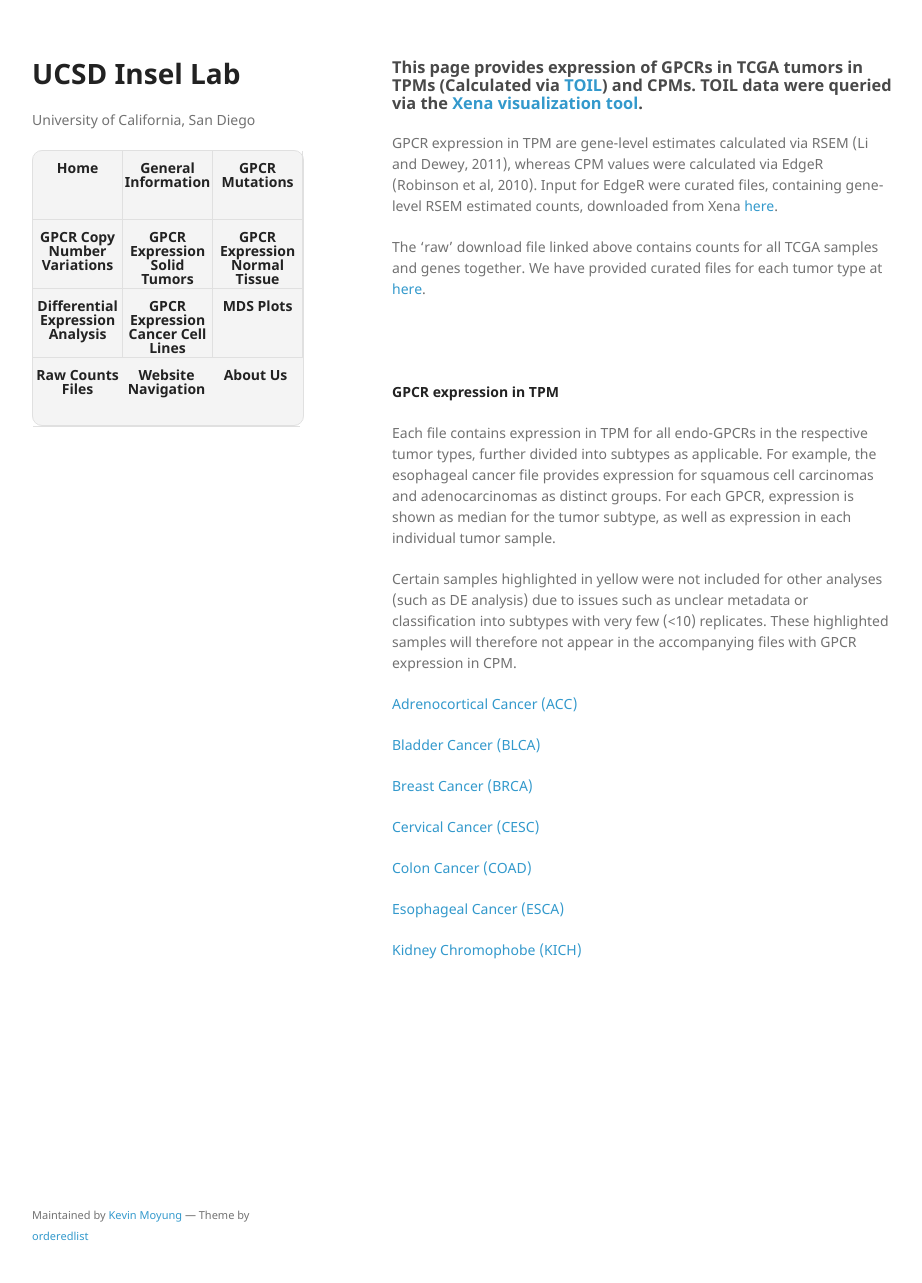
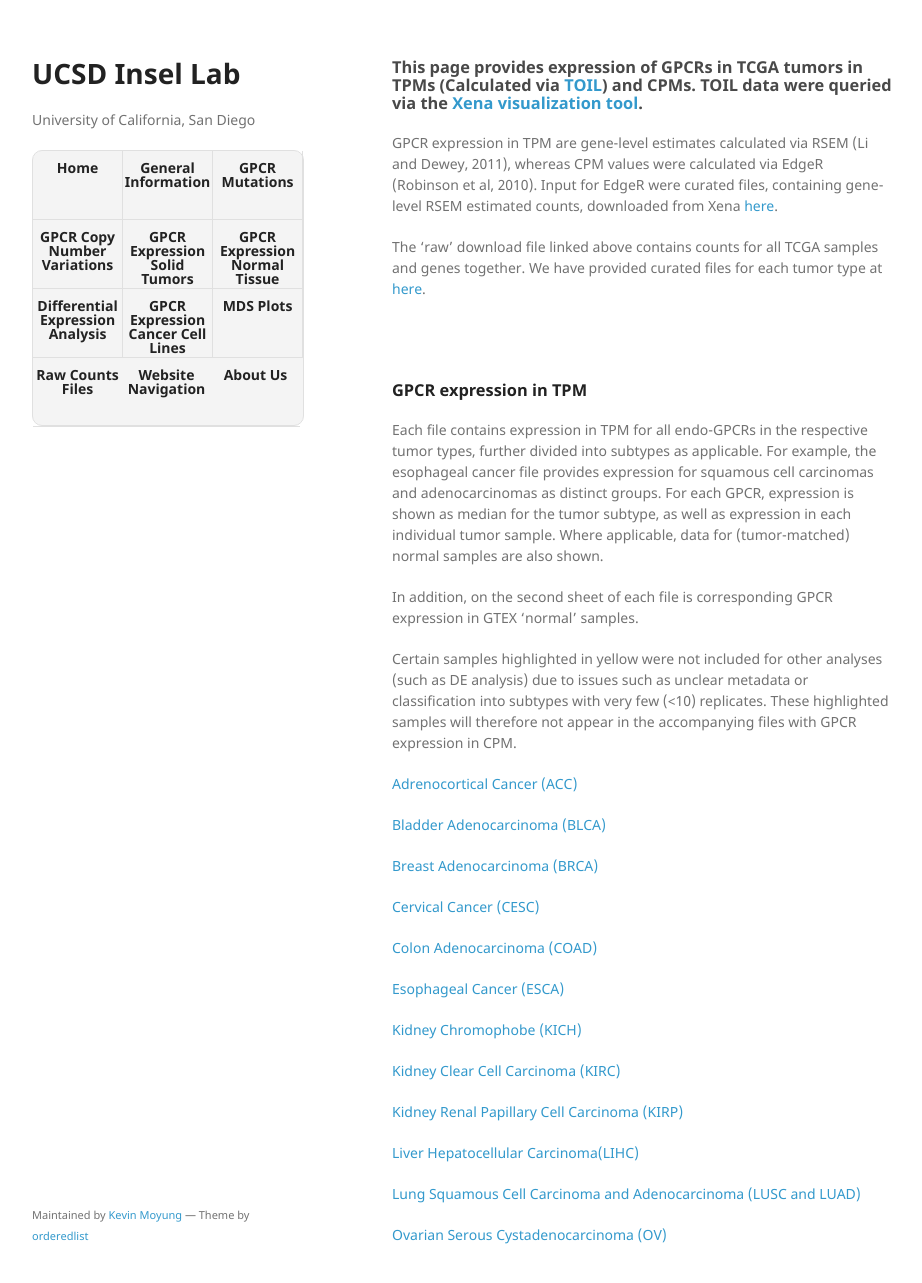
Before and after one commit to insellab/insellab.github.io, a Jekyll site: the page built from gpcr_tcga_exp.md, in a window 1280 px wide and 1315 px high. Shown: the top 1283 px of the window, without its empty margins (178-1100 px from the left). Built offline with Jekyll 4.4.1, drawn with Linux system fonts in a browser that asks for light colours; our own code applies the rules of GitHub Pages for plain Markdown files.

Commit message:
Update gpcr_tcga_exp.md

```diff
--- a/gpcr_tcga_exp.md
+++ b/gpcr_tcga_exp.md
@@ -12,23 +12,35 @@ The 'raw' download file linked above contains counts for all TCGA samples and ge
 
 <br/><br/>
 
-**GPCR expression in TPM**
+### **GPCR expression in TPM**
 
-Each file contains expression in TPM for all endo-GPCRs in the respective tumor types, further divided into subtypes as applicable. For example, the esophageal cancer file provides expression for squamous cell carcinomas and adenocarcinomas as distinct groups. For each GPCR, expression is shown as median for the tumor subtype, as well as expression in each individual tumor sample.
+Each file contains expression in TPM for all endo-GPCRs in the respective tumor types, further divided into subtypes as applicable. For example, the esophageal cancer file provides expression for squamous cell carcinomas and adenocarcinomas as distinct groups. For each GPCR, expression is shown as median for the tumor subtype, as well as expression in each individual tumor sample. Where applicable, data for (tumor-matched) normal samples are also shown.
+
+In addition, on the second sheet of each file is corresponding GPCR expression in GTEX 'normal' samples.
 
 Certain samples highlighted in yellow were not included for other analyses (such as DE analysis) due to issues such as unclear metadata or classification into subtypes with very few (<10) replicates. These highlighted samples will therefore not appear in the accompanying files with GPCR expression in CPM.
 
 
 [Adrenocortical Cancer (ACC)]()
 
-[Bladder Cancer (BLCA)]()
+[Bladder Adenocarcinoma (BLCA)]()
 
-[Breast Cancer (BRCA)]()
+[Breast Adenocarcinoma (BRCA)]()
 
 [Cervical Cancer (CESC)]()
 
-[Colon Cancer (COAD)]()
+[Colon Adenocarcinoma (COAD)]()
 
 [Esophageal Cancer (ESCA)]()
 
 [Kidney Chromophobe (KICH)]()
+
+[Kidney Clear Cell Carcinoma (KIRC)]()
+
+[Kidney Renal Papillary Cell Carcinoma (KIRP)]()
+
+[Liver Hepatocellular Carcinoma(LIHC)]()
+
+[Lung Squamous Cell Carcinoma and Adenocarcinoma (LUSC and LUAD)]()
+
+[Ovarian Serous Cystadenocarcinoma (OV)]()
```
